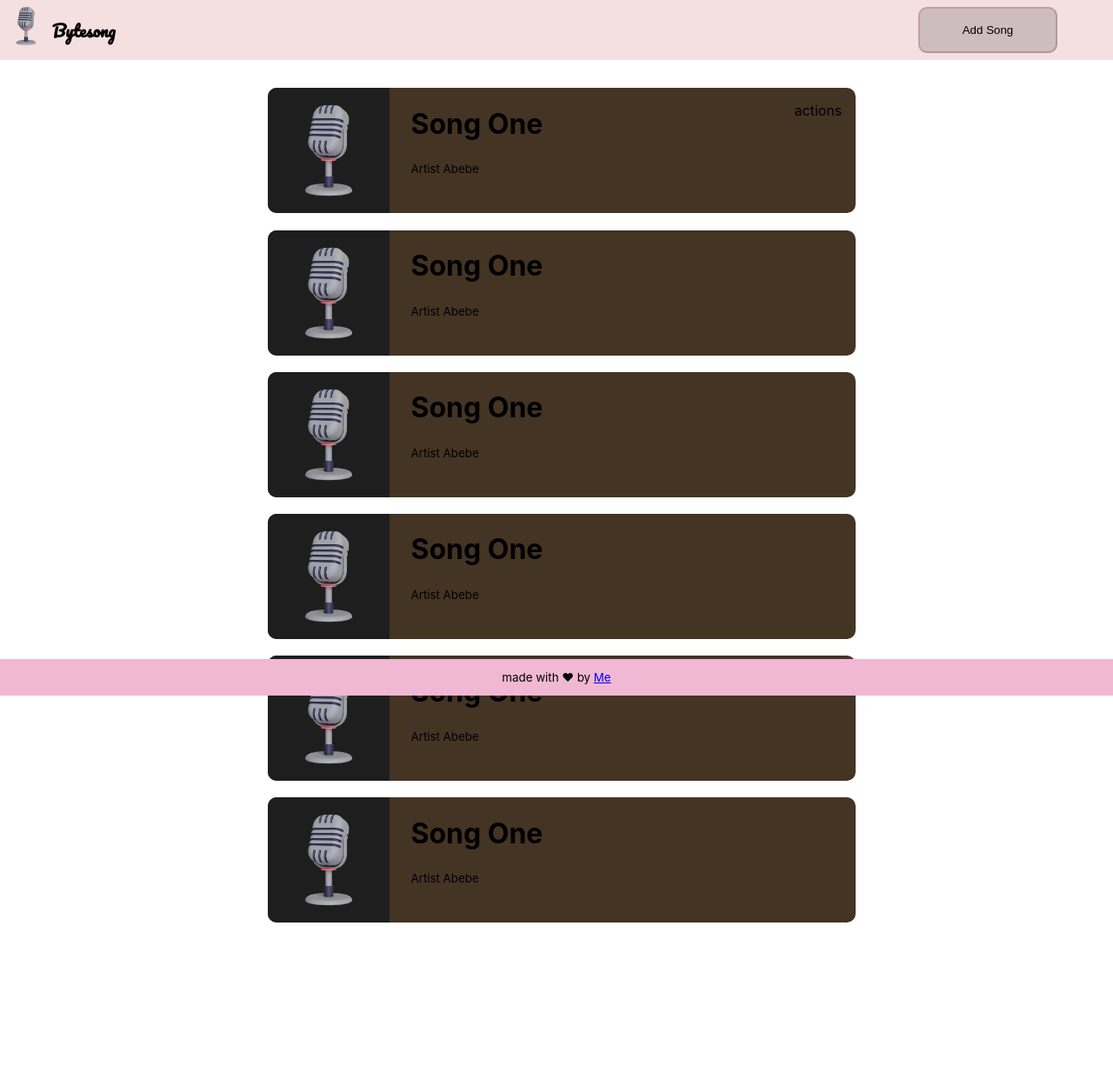
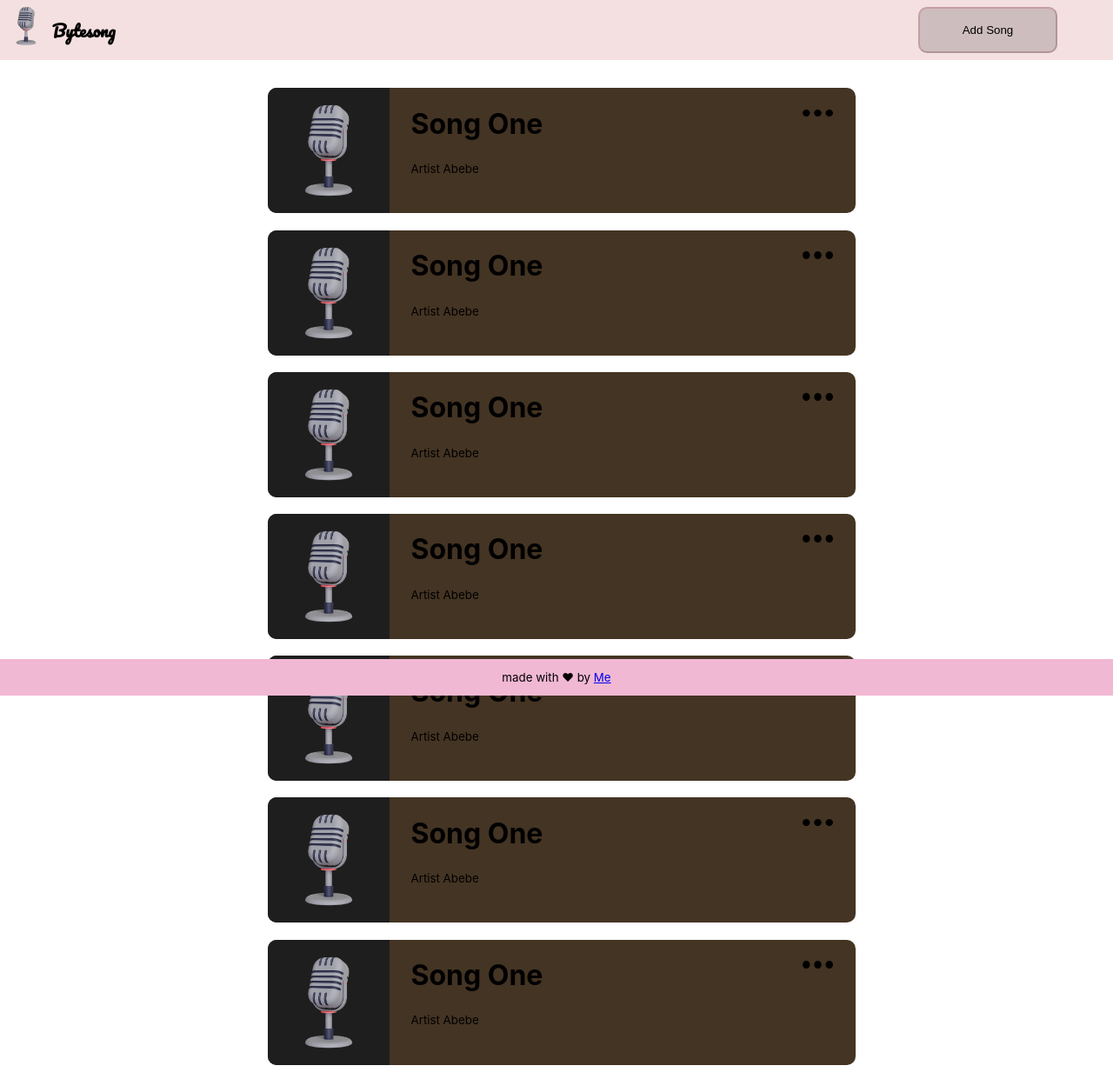
Before and after one commit to Amanuel-1/bytesong, a React (Create React App) app: page / in a window 1280 px wide. Shown: the whole page at 87% size. Before the commit the page ends 1119 px from the top, so only its background shows below. Built offline with nearby package versions, Linux system fonts and the light colour scheme.

Commit message:
deconstructed a component  into songItem

```diff
--- a/src/components/shared/footer/Footer.tsx
+++ b/src/components/shared/footer/Footer.tsx
@@ -5,7 +5,7 @@ const Footer = () => {
   return (
     <div className={css({
         width:"98%",
-        position:"sticky",
+        position:"fixed",
         bottom:'0',
         padding:'1%',
         display:'flex',
--- /dev/null
+++ b/src/components/songs/songItem.tsx
@@ -0,0 +1,102 @@
+import React, { useState, useEffect, useRef } from 'react';
+import optionsIcon from '../../assets/options.svg';
+import styles from './songs.module.css';
+import styled from '@emotion/styled';
+
+const StyledImg = styled.img`
+  width: 140px;
+  height: 100%;
+  object-fit: cover;
+  background-color: rgb(30, 30, 30);
+  border-top-left-radius: 10px;
+  border-bottom-left-radius: 10px;
+`;
+
+const Dropdown = styled.div`
+  position: relative;
+  display: inline-block;
+`;
+
+const DropdownButton = styled.button`
+  background-color: transparent;
+  border: none;
+  cursor: pointer;
+  outline: none;
+`;
+
+const DropdownContent = styled.div`
+  position: absolute;
+  top: 100%;
+  right: 0;
+  background-color: #f9f9f9;
+  min-width: 120px;
+  padding: 8px;
+  border-radius: 4px;
+  box-shadow: 0 2px 4px rgba(0, 0, 0, 0.1);
+  z-index: 1;
+  display: flex;
+  flex-direction: column;
+`;
+
+const DropdownItem = styled.div`
+  cursor: pointer;
+  padding: 8px 12px;
+  font-size: 14px;
+  color: #333;
+  transition: background-color 0.2s;
+
+  &:hover {
+    background-color: #f1f1f1;
+  }
+`;
+
+const SongItem: React.FC = () => {
+  const [actionsToggle, setActionsToggle] = useState(false);
+  const dropdownRef = useRef<HTMLDivElement>(null);
+
+  const toggleActions = () => {
+    setActionsToggle(!actionsToggle);
+  };
+
+  const handleClickOutside = (event: MouseEvent) => {
+    if (dropdownRef.current && !dropdownRef.current.contains(event.target as Node)) {
+      setActionsToggle(false);
+    }
+  };
+
+  useEffect(() => {
+    window.addEventListener('click', handleClickOutside);
+    return () => {
+      window.removeEventListener('click', handleClickOutside);
+    };
+  }, []);
+
+  return (
+    <div className={styles.songItem}>
+      <div className={styles.actions}>
+        <Dropdown ref={dropdownRef}>
+          <DropdownButton onClick={toggleActions}>
+            <img src={optionsIcon} alt="" width={35} />
+          </DropdownButton>
+          {actionsToggle && (
+            <DropdownContent>
+              <DropdownItem>View</DropdownItem>
+              <DropdownItem>Edit</DropdownItem>
+              <DropdownItem>Delete</DropdownItem>
+            </DropdownContent>
+          )}
+        </Dropdown>
+      </div>
+      <div className={styles.imageWrapper}>
+        <StyledImg src={require('../../assets/logo.png')} alt="image" />
+      </div>
+      <div className={styles.itemInfo}>
+        <h1>Song One</h1>
+        <small>Artist Abebe</small>
+      </div>
+      <div className="actions"></div>
+    </div>
+  );
+};
+
+export default SongItem;
--- a/src/components/songs/songList.tsx
+++ b/src/components/songs/songList.tsx
@@ -1,6 +1,9 @@
-import React from 'react'
+
 import styles from './songs.module.css'
 import styled from '@emotion/styled'
+import optionsIcon from '../../assets/options.svg'
+import {css} from '@emotion/css'
+import SongItem from './songItem'
 
 const StyledImg  =  styled.img`
               width:140px;
@@ -13,75 +16,16 @@ const StyledImg  =  styled.img`
             `
 
 const SongList = () => {
+
   return (
     <div className={styles.songPannel}>
-        <div className={styles.songItem}>
-            <div className={styles.actions}>
-              actions
-            </div>
-            <div className={styles.imageWrapper}>
-                <StyledImg src={require('../../assets/logo.png')} alt="image" />
-            </div>
-          <div className={styles.itemInfo}>
-            <h1>Song One</h1>
-            <small>Artist Abebe</small>
-          </div>
-          <div className="actions"></div>
-        </div>
-        <div className={styles.songItem}>
-            <div className={styles.imageWrapper}>
-                <StyledImg src={require('../../assets/logo.png')} alt="image" />
-            </div>
-          <div className={styles.itemInfo}>
-            <h1>Song One</h1>
-            <small>Artist Abebe</small>
-          </div>
-          <div className="actions"></div>
-        </div>
-
-        <div className={styles.songItem}>
-        <div className={styles.imageWrapper}>
-              <StyledImg src={require('../../assets/logo.png')} alt="image" />
-          </div>
-          <div className={styles.itemInfo}>
-            <h1>Song One</h1>
-            <small>Artist Abebe</small>
-          </div>
-          <div className="actions"></div>
-        </div>
-        <div className={styles.songItem}>
-            <div className={styles.imageWrapper}>
-                <StyledImg src={require('../../assets/logo.png')} alt="image" />
-            </div>
-          <div className={styles.itemInfo}>
-            <h1>Song One</h1>
-            <small>Artist Abebe</small>
-          </div>
-          <div className="actions"></div>
-        </div>
-
-        <div className={styles.songItem}>
-        <div className={styles.imageWrapper}>
-              <StyledImg src={require('../../assets/logo.png')} alt="image" />
-          </div>
-          <div className={styles.itemInfo}>
-            <h1>Song One</h1>
-            <small>Artist Abebe</small>
-          </div>
-          <div className="actions"></div>
-        </div>
-        <div className={styles.songItem}>
-            <div className={styles.imageWrapper}>
-                <StyledImg src={require('../../assets/logo.png')} alt="image" />
-            </div>
-          <div className={styles.itemInfo}>
-            <h1>Song One</h1>
-            <small>Artist Abebe</small>
-          </div>
-          <div className="actions"></div>
-        </div>
-
-
+       <SongItem/>
+       <SongItem/>
+       <SongItem/>
+       <SongItem/>
+       <SongItem/>
+       <SongItem/>
+       <SongItem/>
     </div>
   )
 }
--- a/src/components/songs/songs.module.css
+++ b/src/components/songs/songs.module.css
@@ -35,7 +35,21 @@
   position: absolute;
   top: 1rem;
   right:1rem;
+  padding-left:4px;
+  padding-right:4px;
+  padding-top: 1px;
+  padding-bottom: 1px;
+  border-radius: 10px;
+  transition: background-color 0.3s ease;
+
+  &:hover {
+    background-color: rgb(30, 30, 30,.8);
+  }
+
+
 }
+
+
 
 @media (max-width: 768px) {
     .songPannel {
```
Also changed, not shown: src/assets/options.svg (added).
